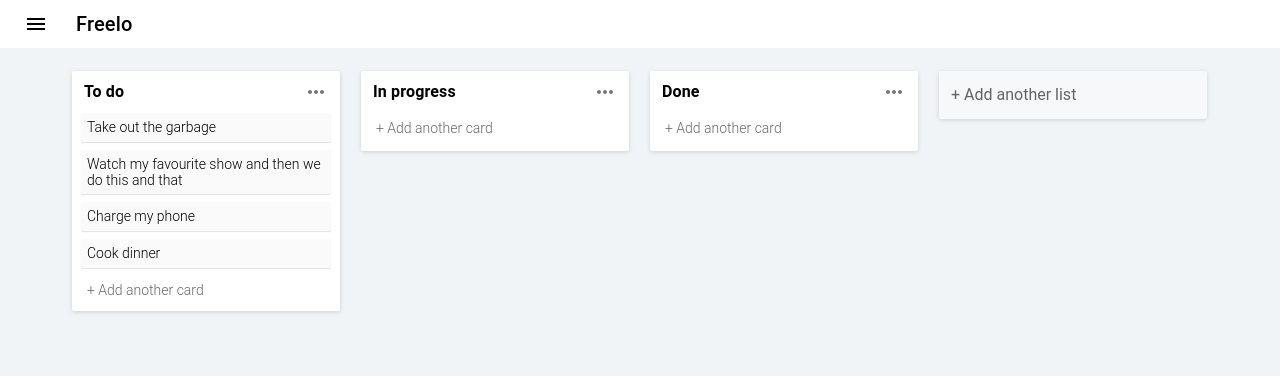
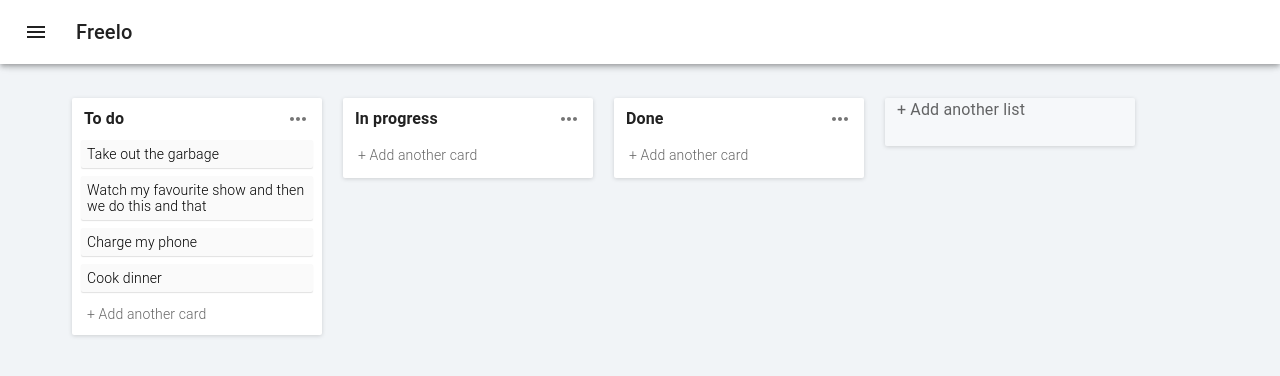
Before and after one commit to communitybicycle/freelo, a React (Create React App) app: page / in a window 1280 px wide. Shown: the top 376 px of the page. Built offline with nearby package versions, Linux system fonts and the light colour scheme.

Commit message:
Add sidemenu

```diff
--- a/src/App.js
+++ b/src/App.js
@@ -1,22 +1,171 @@
 import React from "react";
+import clsx from "clsx";
+import { makeStyles, useTheme } from "@material-ui/core/styles";
+import Drawer from "@material-ui/core/Drawer";
+import CssBaseline from "@material-ui/core/CssBaseline";
+import AppBar from "@material-ui/core/AppBar";
+import Toolbar from "@material-ui/core/Toolbar";
+import List from "@material-ui/core/List";
+import Typography from "@material-ui/core/Typography";
+import Divider from "@material-ui/core/Divider";
+import IconButton from "@material-ui/core/IconButton";
+import MenuIcon from "@material-ui/icons/Menu";
+import ChevronLeftIcon from "@material-ui/icons/ChevronLeft";
+import ChevronRightIcon from "@material-ui/icons/ChevronRight";
+import ListItem from "@material-ui/core/ListItem";
+import ListItemIcon from "@material-ui/core/ListItemIcon";
+import ListItemText from "@material-ui/core/ListItemText";
+import InboxIcon from "@material-ui/icons/MoveToInbox";
+import MailIcon from "@material-ui/icons/Mail";
+import Board from "./components/Board";
 
-import AppBarHeader from "./components/AppBarHeader";
-import Board from "./components/Board";
-import styled from "styled-components";
+const drawerWidth = 240;
+const drawerHeight = 64;
 
-const Application = styled.div`
-  height: 100%;
-`;
+const useStyles = makeStyles(theme => ({
+  root: {
+    display: "flex",
+    height: `calc(100% - ${drawerHeight}px)`
+  },
+  appBar: {
+    transition: theme.transitions.create(["margin", "width"], {
+      easing: theme.transitions.easing.sharp,
+      duration: theme.transitions.duration.leavingScreen
+    })
+  },
+  appBarShift: {
+    width: `calc(100% - ${drawerWidth}px)`,
+    marginLeft: drawerWidth,
+    transition: theme.transitions.create(["margin", "width"], {
+      easing: theme.transitions.easing.easeOut,
+      duration: theme.transitions.duration.enteringScreen
+    })
+  },
+  menuButton: {
+    marginRight: theme.spacing(2)
+  },
+  hide: {
+    display: "none"
+  },
+  drawer: {
+    width: drawerWidth,
+    flexShrink: 0
+  },
+  drawerPaper: {
+    width: drawerWidth
+  },
+  drawerHeader: {
+    display: "flex",
+    alignItems: "center",
+    padding: theme.spacing(0, 1),
+    ...theme.mixins.toolbar,
+    justifyContent: "flex-end"
+  },
+  content: {
+    flexGrow: 1,
+    transition: theme.transitions.create("margin", {
+      easing: theme.transitions.easing.sharp,
+      duration: theme.transitions.duration.leavingScreen
+    }),
+    marginLeft: -drawerWidth,
+    height: "100%"
+  },
+  contentShift: {
+    transition: theme.transitions.create("margin", {
+      easing: theme.transitions.easing.easeOut,
+      duration: theme.transitions.duration.enteringScreen
+    }),
+    marginLeft: 0
+  }
+}));
 
-class App extends React.Component {
-  render() {
-    return (
-      <Application classname="App">
-        <AppBarHeader />
+export default function App() {
+  const classes = useStyles();
+  const theme = useTheme();
+  const [open, setOpen] = React.useState(false);
+
+  const handleDrawerOpen = () => {
+    setOpen(true);
+  };
+
+  const handleDrawerClose = () => {
+    setOpen(false);
+  };
+
+  return (
+    <div className={classes.root}>
+      <CssBaseline />
+      <AppBar
+        position="fixed"
+        className={clsx(classes.appBar, {
+          [classes.appBarShift]: open
+        })}
+        color="white"
+      >
+        <Toolbar>
+          <IconButton
+            color="inherit"
+            aria-label="open drawer"
+            onClick={handleDrawerOpen}
+            edge="start"
+            className={clsx(classes.menuButton, open && classes.hide)}
+          >
+            <MenuIcon />
+          </IconButton>
+          <Typography variant="h6" noWrap>
+            Freelo
+          </Typography>
+        </Toolbar>
+      </AppBar>
+      <Drawer
+        className={classes.drawer}
+        variant="persistent"
+        anchor="left"
+        open={open}
+        classes={{
+          paper: classes.drawerPaper
+        }}
+      >
+        <div className={classes.drawerHeader}>
+          <IconButton onClick={handleDrawerClose}>
+            {theme.direction === "ltr" ? (
+              <ChevronLeftIcon />
+            ) : (
+              <ChevronRightIcon />
+            )}
+          </IconButton>
+        </div>
+        <Divider />
+        <List>
+          {["Inbox", "Starred", "Send email", "Drafts"].map((text, index) => (
+            <ListItem button key={text}>
+              <ListItemIcon>
+                {index % 2 === 0 ? <InboxIcon /> : <MailIcon />}
+              </ListItemIcon>
+              <ListItemText primary={text} />
+            </ListItem>
+          ))}
+        </List>
+        <Divider />
+        <List>
+          {["All mail", "Trash", "Spam"].map((text, index) => (
+            <ListItem button key={text}>
+              <ListItemIcon>
+                {index % 2 === 0 ? <InboxIcon /> : <MailIcon />}
+              </ListItemIcon>
+              <ListItemText primary={text} />
+            </ListItem>
+          ))}
+        </List>
+      </Drawer>
+      <main
+        className={clsx(classes.content, {
+          [classes.contentShift]: open
+        })}
+      >
+        <div className={classes.drawerHeader} />
         <Board />
-      </Application>
-    );
-  }
+      </main>
+    </div>
+  );
 }
-
-export default App;
--- a/src/components/Board.jsx
+++ b/src/components/Board.jsx
@@ -14,7 +14,7 @@
   overflow-x: auto;
   background-color: #f1f4f7;
   height: 100%;
-  padding: 23px 72px 0 72px;
+  padding: 34px 72px 0 72px;
 
   display: flex;
   align-items: flex-start;
@@ -24,14 +24,15 @@
 `;
 
 const NewColumn = styled.div`
-  background: rgba(255,255,255,0.3);
+  background: rgba(255, 255, 255, 0.3);
   box-shadow: 0px 1px 4px rgba(0, 0, 0, 0.15);
   border-radius: 2px;
   min-width: 250px;
   width: 250px;
   min-height: 48px;
   padding: 0 9px;
-  margin-right: 21px;`
+  margin-right: 21px;
+`;
 
 const Header = styled.div`
   display: flex;
@@ -39,7 +40,7 @@
   padding: 12px 0 12px 3px;
   height: 24px;
   font-size: 16px;
-  color: rgba(0,0,0,0.6);
+  color: rgba(0, 0, 0, 0.6);
 `;
 
 class Board extends Component {
@@ -103,7 +104,7 @@
 
   handleNewCollection = () => {
     this.props.addNewCollection();
-  }
+  };
 
   render() {
     return (
@@ -132,7 +133,9 @@
                 );
               })}
               {provided.placeholder}
-              <NewColumn onClick={this.handleNewCollection}><Header>+ Add another list</Header></NewColumn>
+              <NewColumn onClick={this.handleNewCollection}>
+                <Header>+ Add another list</Header>
+              </NewColumn>
             </Container>
           )}
         </Droppable>
--- a/src/components/CollectionStyles.jsx
+++ b/src/components/CollectionStyles.jsx
@@ -13,35 +13,35 @@
 
 const Header = styled.div`
   display: flex;
-  justify-content: space-between;
   padding: 6px 0 6px 3px;
 `;
 
 const Title = styled.div`
   padding-top: 3px;
+  width: 199px;
+  flex: 1;
 `;
 
 const TitleText = styled.div`
-  // height: 24px;
+  width: 199px;
   font-weight: bold;
   font-size: 16px;
   padding: 0;
   letter-spacing: 0.15px;
   line-height: 1.5;
   overflow-wrap: break-word;
-  width: 217px;
 `;
 
 const TitleInput = styled.div`
-  flex: 1;
   textarea {
     display: block;
     outline: none;
+    flex: 1;
     resize: none;
-    width: 217px;
     border: none;
     font-weight: bold;
     font-size: 16px;
+    width: 199px;
     padding: 0;
     letter-spacing: 0.15px;
     line-height: 1.5;
@@ -51,6 +51,8 @@
 const CollectionMenuIcon = styled.div`
   display: flex;
   flex-direction: column;
+  flex-basis: 24px;
+  flex-shrink: 0;
 `;
 
 const TaskList = styled.div`
--- a/src/index.css
+++ b/src/index.css
@@ -3,7 +3,7 @@
   height: 100%;
   margin: 0;
   padding: 0;
-  overflow: hidden;
+  /*overflow: hidden;*/
 }
 
 body {
```
